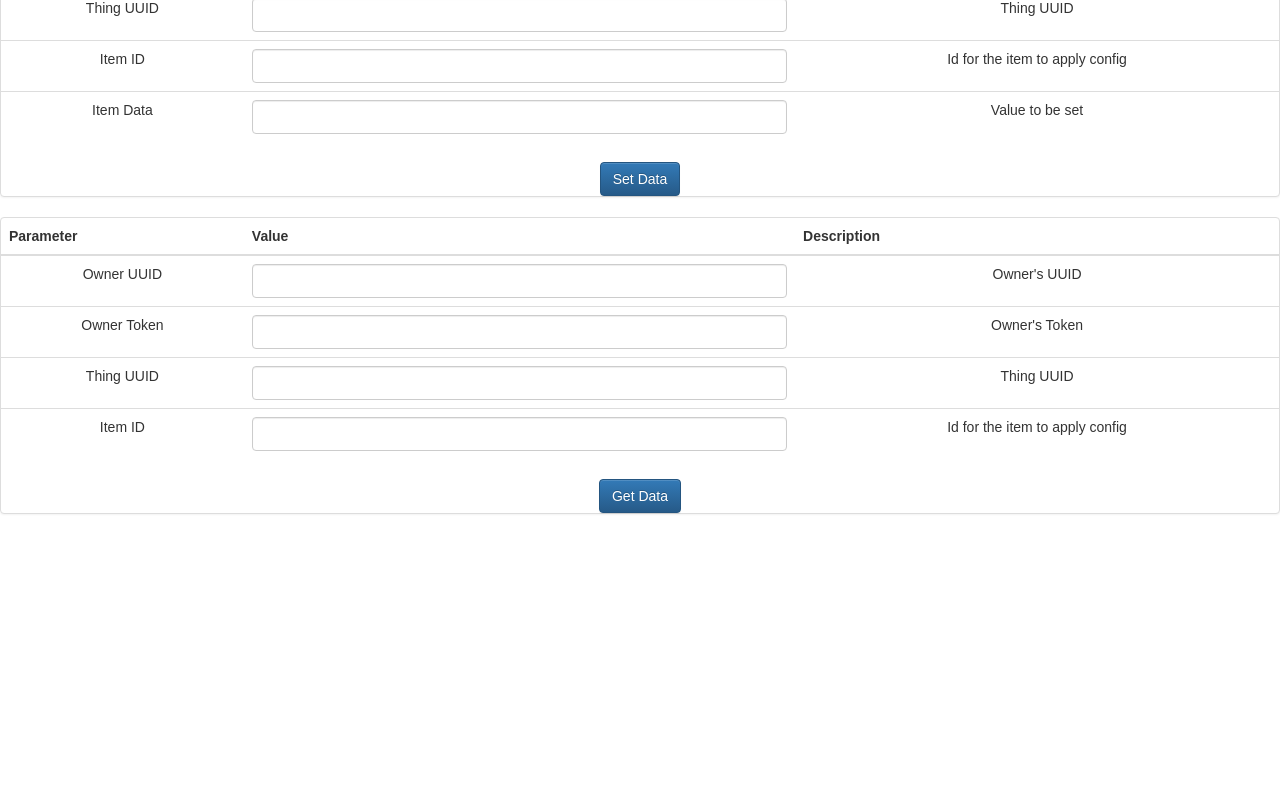
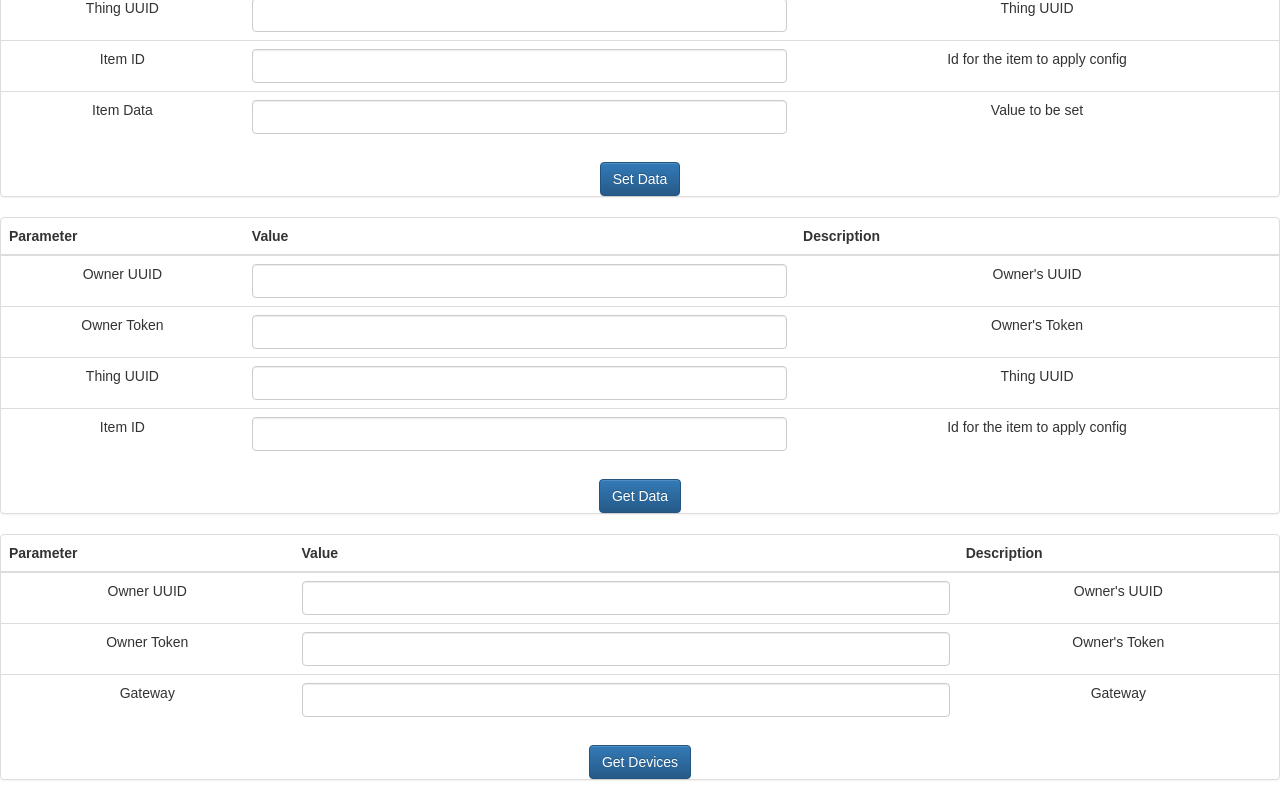
Before and after one commit to pauloserrafh/knot-webapp, a React (Create React App) app in the folder client/: page / in a window 1280 px wide. Shown: the part 742-1542 px from the top of the page. Before the commit the page ends 1276 px from the top, so only its background shows below. Built offline with nearby package versions, Linux system fonts and the light colour scheme.

Commit message:
Get Devices: frontend

```diff
--- a/client/src/App.js
+++ b/client/src/App.js
@@ -27,6 +27,7 @@ class App extends Component {
           itemData: ""
         },
         getData: { ownerUuid: "", ownerToken: "", thingUuid: "", itemId: "" },
+        getDevices: { ownerUuid: "", ownerToken: "", gateway: "" },
     };
     this._onChangeSetConfig = this._onChangeSetConfig.bind(this);
     this.setConfig = this.setConfig.bind(this);
@@ -34,6 +35,8 @@ class App extends Component {
     this.setData = this.setData.bind(this);
     this._onChangeGetData = this._onChangeGetData.bind(this);
     this.getData = this.getData.bind(this);
+    this._onChangeGetDevices = this._onChangeGetDevices.bind(this);
+    this.getDevices = this.getDevices.bind(this);
   }
 
   _onChangeSetConfig = function(e) {
@@ -52,6 +55,11 @@ class App extends Component {
     getData[e.target.name] = e.target.value;
     this.setState({ getData: getData });
   };
+  _onChangeGetDevices = function(e) {
+    const getDevices = this.state.getDevices;
+    getDevices[e.target.name] = e.target.value;
+    this.setState({ getDevices: getDevices });
+  };
 
   setConfig = function(e) {
     e.preventDefault();
@@ -62,6 +70,10 @@ class App extends Component {
   };
 
   getData = function(e) {
+    e.preventDefault();
+  };
+
+  getDevices = function(e) {
     e.preventDefault();
   };
   render() {
@@ -326,6 +338,60 @@ class App extends Component {
             </Button>
           </form>
         </Panel>
+        <Panel key={4} collapsible header="Get Devices">
+          <form>
+            <Table responsive>
+              <thead>
+                <tr>
+                  <th>Parameter</th>
+                  <th>Value</th>
+                  <th>Description</th>
+                </tr>
+              </thead>
+              <tbody>
+                <tr>
+                  <td>Owner UUID</td>
+                  <td>
+                    <FormControl
+                      type="text"
+                      value={this.state.getDevices.ownerUuid}
+                      name="ownerUuid"
+                      onChange={this._onChangeGetDevices}
+                    />
+                  </td>
+                  <td>Owner's UUID</td>
+                </tr>
+                <tr>
+                  <td>Owner Token</td>
+                  <td>
+                    <FormControl
+                      type="text"
+                      value={this.state.getDevices.ownerToken}
+                      name="ownerToken"
+                      onChange={this._onChangeGetDevices}
+                    />
+                  </td>
+                  <td>Owner's Token</td>
+                </tr>
+                <tr>
+                  <td>Gateway</td>
+                  <td>
+                    <FormControl
+                      type="text"
+                      value={this.state.getDevices.gateway}
+                      name="gateway"
+                      onChange={this._onChangeGetDevices}
+                    />
+                  </td>
+                  <td>Gateway</td>
+                </tr>
+              </tbody>
+            </Table>
+            <Button bsStyle="primary" onClick={this.getDevices}>
+              Get Devices
+            </Button>
+          </form>
+        </Panel>
       </div>
     );
   }
```
